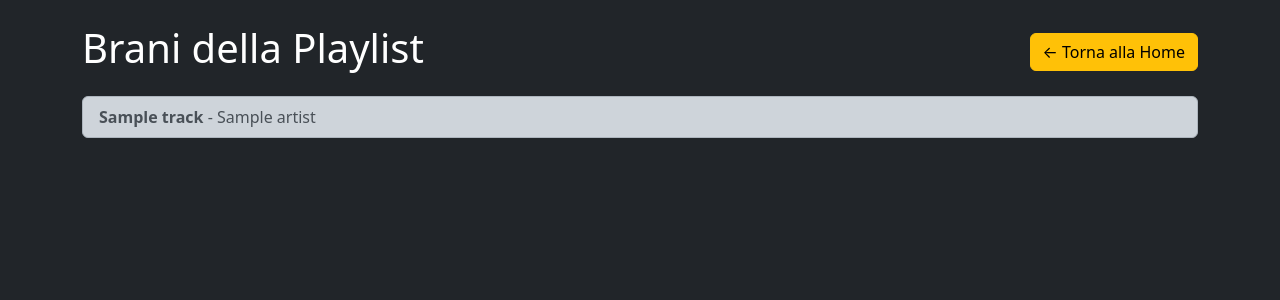
After one commit to RaffoMagno/Progetto_Spotify_API, a Flask app: template templates/brani.html in a window 1280 px wide. The commit adds this page. Shown: the top 300 px of the page. Run offline with Flask 3, Linux system fonts and the light colour scheme; the template is opened without the code that fills it: most values are stand-ins (such as "Sample title", 1, 10 or a date in 2020).

Commit message:
aggiunta visualizzazione brani playlist + bootstrap

```diff
--- a/app.py
+++ b/app.py
@@ -34,9 +34,18 @@ def callback():
     session['token_info'] = token_info
     return redirect(url_for('home'))
 
-@app.route('/visualizza_brani')
-def visualizza_brani():
-    print("Bruh")
+@app.route('/visualizza_brani/<playlist_id>')
+def visualizza_brani(playlist_id):
+    token_info = session.get('token_info', None)
+    if not token_info:
+        return redirect(url_for('login'))
+
+    sp = spotipy.Spotify(auth=token_info['access_token'])
+    tracks_data = sp.playlist_tracks(playlist_id)  # Ottieni i brani della playlist
+    tracks = tracks_data['items']
+
+    return render_template('brani.html', tracks=tracks)
+
 
 @app.route('/home')
 def home():
--- /dev/null
+++ b/templates/brani.html
@@ -0,0 +1,32 @@
+<!DOCTYPE html>
+<html lang="en">
+<head>
+    <meta charset="UTF-8">
+    <meta name="viewport" content="width=device-width, initial-scale=1.0">
+    <title>Brani della Playlist</title>
+    <link rel="stylesheet" href="https://cdn.jsdelivr.net/npm/bootstrap@5.3.0/dist/css/bootstrap.min.css">
+</head>
+<body class="bg-dark text-white">
+
+    <div class="container mt-4">
+        <div class="d-flex justify-content-between align-items-center">
+            <h1>Brani della Playlist</h1>
+            <a href="{{ url_for('home') }}" class="btn btn-warning">← Torna alla Home</a>
+        </div>
+
+        {% if tracks %}
+            <ul class="list-group mt-3">
+                {% for track in tracks %}
+                    <li class="list-group-item list-group-item-dark d-flex justify-content-between align-items-center">
+                        <span><strong>{{ track['track']['name'] }}</strong> - {{ track['track']['artists'][0]['name'] }}</span>
+                    </li>
+                {% endfor %}
+            </ul>
+        {% else %}
+            <p class="text-warning mt-3">Nessun brano disponibile.</p>
+        {% endif %}
+    </div>
+
+    <script src="https://cdn.jsdelivr.net/npm/bootstrap@5.3.0/dist/js/bootstrap.bundle.min.js"></script>
+</body>
+</html>
```
Also changed, not shown: blueprints/auth.py (added, +21 -0 lines), templates/home.html (+26 -13 lines), blueprints/home.py (added), services/spotify_oauth.py (added), static/css/style.css (added).
